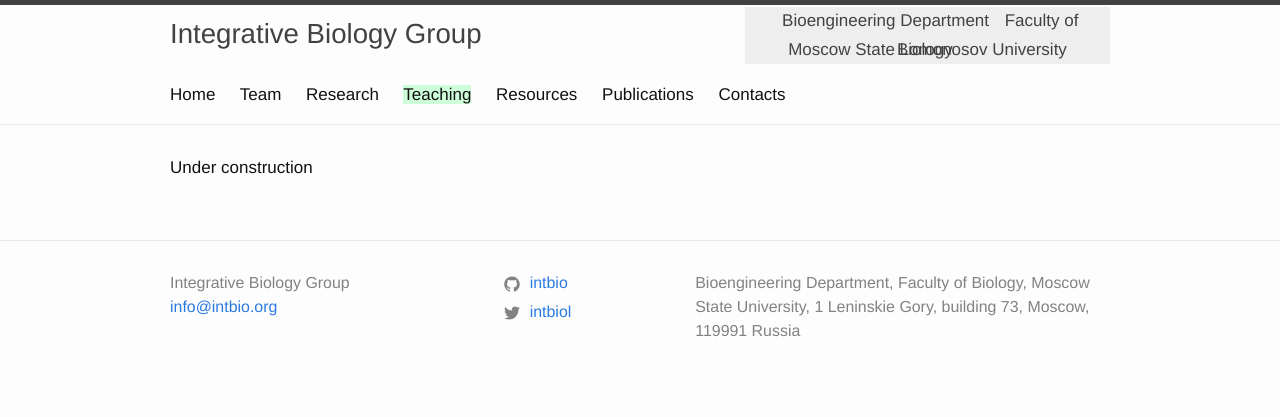
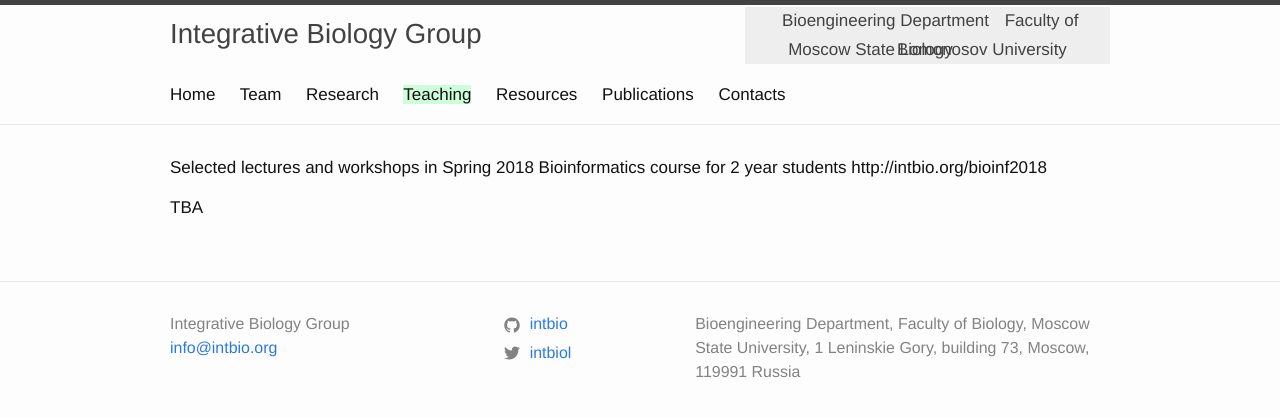
Before and after one commit to v-adlerberg/intbio.github.io, a Jekyll site: the page built from 4teaching.md, in a window 1280 px wide. Shown: the top 417 px of the page. Built offline with Jekyll 4.4.1, drawn with Linux system fonts in a browser that asks for light colours.

Commit message:
Update 4teaching.md

```diff
--- a/4teaching.md
+++ b/4teaching.md
@@ -6,4 +6,6 @@ weight: 4
 permalink: /teaching/
 ---
 
-Under construction
+Selected lectures and workshops in Spring 2018 Bioinformatics course for 2 year students http://intbio.org/bioinf2018
+
+TBA
```
